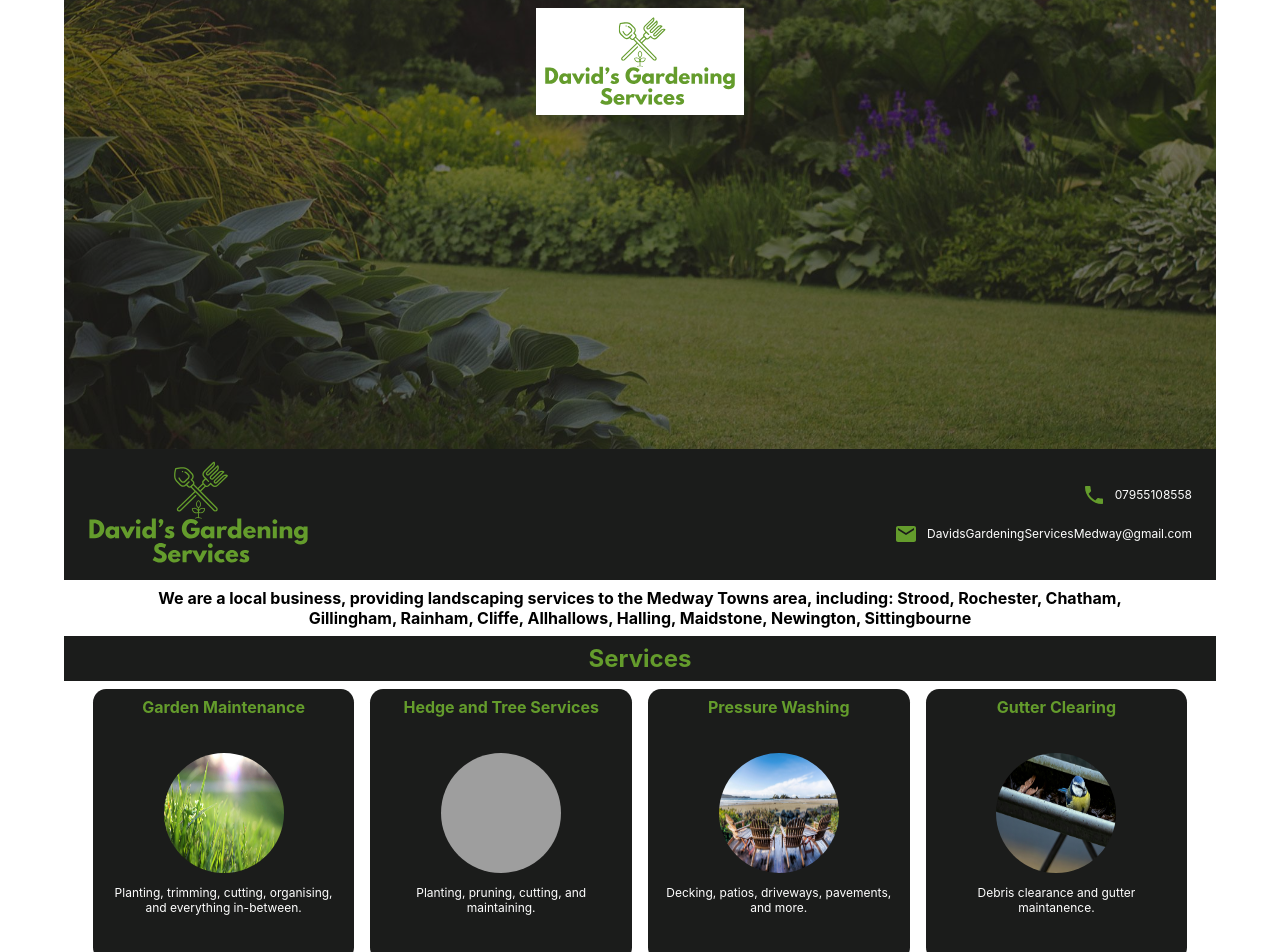
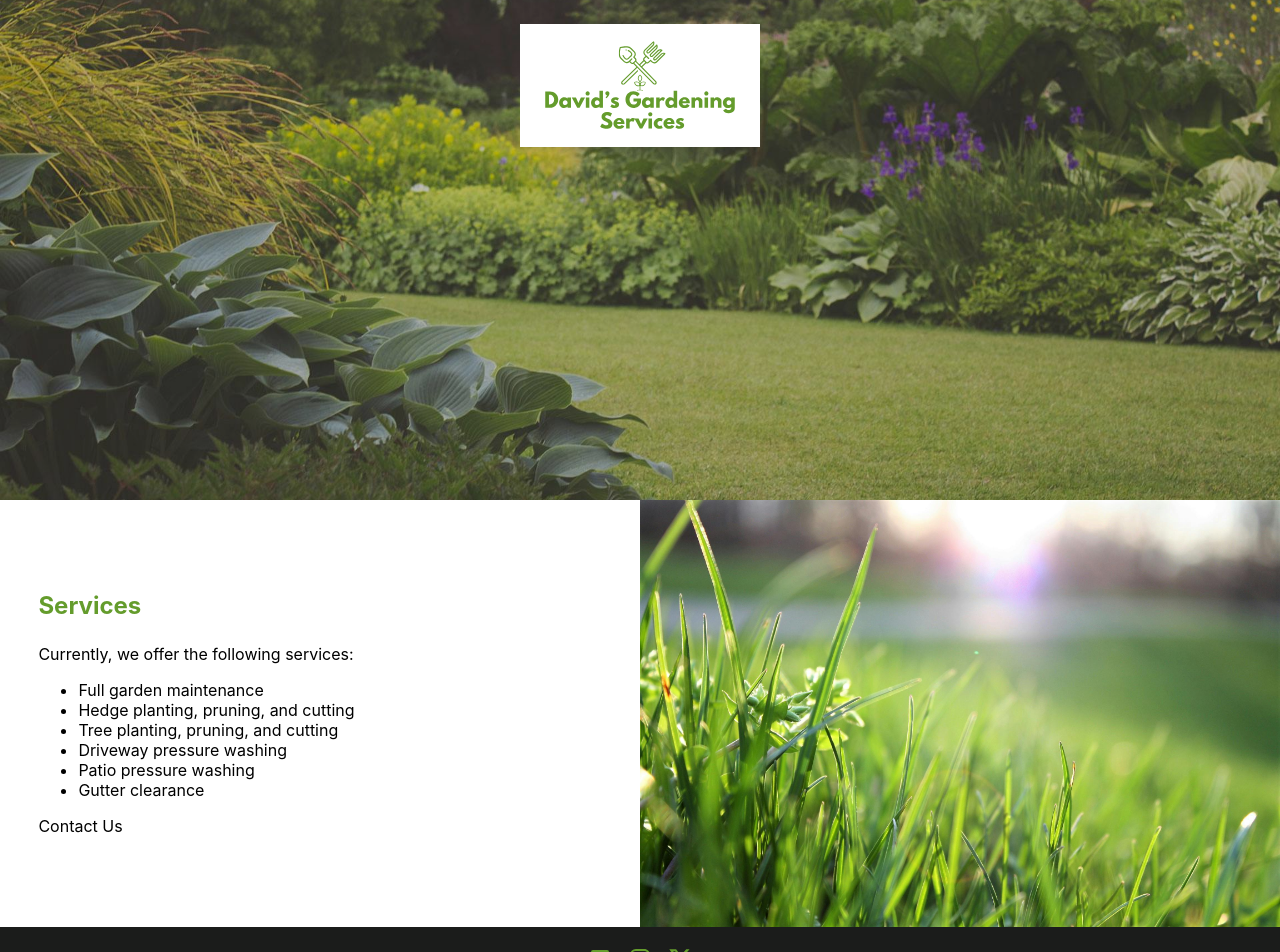
Before and after one commit to davidsgardeningservices/davidsgardeningservices.github.io, a React (Create React App) app: page / in a window 1280 px wide. Shown: the top 952 px of the page. Built offline with nearby package versions, Linux system fonts and the light colour scheme; grey boxes are pictures that could not be loaded.

Commit message:
full width services

```diff
--- a/src/App.css
+++ b/src/App.css
@@ -1,9 +1,3 @@
-#homepage {
-    margin: 0 auto;
-    min-width: 375px;
-    max-width: 1500px;
-}
-
 #container {
     text-align: center;
     width: 100%;
@@ -38,7 +32,7 @@ h3 {
     color: #649c2c;
     padding-top: 1vmin;
     padding-bottom: 1vmin;
-    background-color: #1b1c1b;
     margin-top: 1vmin;
     margin-bottom: 1vmin;
+    font-weight: bold;
   }
--- a/src/App.tsx
+++ b/src/App.tsx
@@ -13,18 +13,10 @@ import ImageHeader from './homepage/ImageHeader';
 
 function App() {
   return (
-    <div id='homepage'>
-      <Container id="container">
+    <div>
+      <Container id="container" maxWidth={false} disableGutters>
         <ImageHeader />
-        <NavBar />
-        <div id='homepage-location'>
-          <Location />
-        </div>
-        <h3>Services</h3>
         <Services />
-        <div id='homepage-testimonial'>
-          <Testimonials />
-        </div>
         <div id='homepage-footer'>
           <Footer />
         </div>
--- a/src/homepage/Footer.css
+++ b/src/homepage/Footer.css
@@ -3,15 +3,9 @@
     background-color: #1b1c1b;
 }
 
-#logo {
+#social-media {
     padding-top: 1%;
     padding-bottom: 1%;
-    width: 25%;
-    margin: auto;
-}
-
-#social-media {
-    padding-top: 1%;
     width: 100;
     margin: auto;
 }
--- a/src/homepage/Footer.tsx
+++ b/src/homepage/Footer.tsx
@@ -1,5 +1,4 @@
 import './Footer.css'
-import logo from '../images/Davids-Gardening-Logo.svg'
 import IconButton from '@mui/material/IconButton';
 import { Facebook, Instagram, X } from '@mui/icons-material';
 
@@ -18,9 +17,6 @@ export default function Footer() {
                         <X color='success' style={{ color: '#649c2c' }} />
                     </IconButton>
                 </div>
-                <div id='logo'>
-                    <img src={logo} alt="" />
-                </div>
                 <div id='copyright'>
                     &copy; Dr J. Guscott 2024
                 </div>
--- a/src/homepage/ImageHeader.css
+++ b/src/homepage/ImageHeader.css
@@ -1,5 +1,5 @@
 .image-header-background {
-    background: black;
+    background: #1b1c1b;
     overflow: hidden;
 }
 
@@ -8,21 +8,21 @@
     width: 100%;
     object-fit: cover;
     aspect-ratio: 2.5 / 1;
-    opacity: 0.5;
+    opacity: 0.8;
     margin: -8px;
 }
 
 .image-header-logo {
     position: absolute;
-    margin-top: 1vmin;
+    margin-top: 3vmin;
     top: 0;
     left: 0;
     right: 0;
     margin-inline: auto;
     width: 15%;
-    padding-top: 1vmin;
-    padding-bottom: 1vmin;
-    padding-left: 1vmin;
-    padding-right: 1vmin;
+    padding-top: 2vmin;
+    padding-bottom: 2vmin;
+    padding-left: 3vmin;
+    padding-right: 3vmin;
     background-color: white;
 }
--- a/src/homepage/Services.css
+++ b/src/homepage/Services.css
@@ -1,46 +1,22 @@
-#homepage-services {
-    text-align: center;
+.homepage-services {
     width: 100%;
 }
 
-.service-heading {
-    font-size: 2vmin;
-    font-weight: bold;
-    color: #649c2c;
-    height: 6vmin;
-    margin: auto;
-    padding-top: 1vmin;
-    width: 90%;
+.services-image {
+    display: inline-block;
+    vertical-align: middle;
+    width: 50%;
 }
 
-.service-text {
-    font-size: 1.5vmin;
-    width: 90%;
-    color: white;
-    height: 6vmin;
-    margin: auto;
-    padding-bottom: 1vmin;
+.services-text {
+    margin-left: 3%;
+    display: inline-block;
+    vertical-align: middle;
+    text-align: left;
+    width: 47%;
+    font-size: 2vmin;
 }
 
-.service-card {
-    width: 100%;
-    height: 34vmin;
-    margin: auto;
-    background-color: #1b1c1b;
-    border-radius: 5%;
+ul {
+    padding: 0 0 0 5vmin;
 }
-
-.service-card img {
-    padding-top: 1vmin;
-    padding-bottom: 1vmin;
-    width:  15vmin;
-    height: 15vmin;
-    border-radius: 50%;
-    background-size: cover;
-}
-
-.services {
-    width: 95%;
-    margin-left: auto;
-    margin-right: auto;
-}
--- a/src/homepage/Services.tsx
+++ b/src/homepage/Services.tsx
@@ -1,47 +1,25 @@
 import './Services.css'
 
-import { Grid2 } from '@mui/material';
-
-import hedge from '../images/Hedge.jpg'
 import grass from '../images/Grass.jpg'
-import patio from '../images/Patio.jpg'
-import guttering from '../images/Guttering.jpg'
 
 export default function Services() {
     return (
-        <div id='homepage-services'>
-            <div className='services'>
-                <Grid2 container spacing={2}>
-                    <Grid2 size={3}>
-                        <div className='service-card'>
-                            <p className='service-heading'>Garden Maintenance</p>
-                            <img src={grass} alt="" />
-                            <p className='service-text'>Planting, trimming, cutting, organising, and everything in-between.</p>
-                        </div>
-                    </Grid2>
-                    <Grid2 size={3}>
-                        <div className='service-card'>
-                            <p className='service-heading'>Hedge and Tree Services</p>
-                            <img src={hedge} alt="" />
-                            <p className='service-text'>Planting, pruning, cutting, and maintaining.</p>
-                        </div>
-                    </Grid2>
-                    <Grid2 size={3}>
-                        <div className='service-card'>
-                            <p className='service-heading'>Pressure Washing</p>
-                            <img src={patio} alt="" />
-                            <p className='service-text'>Decking, patios, driveways, pavements, and more.</p>
-                        </div>
-                    </Grid2>
-                    <Grid2 size={3}>
-                        <div className='service-card'>
-                            <p className='service-heading'>Gutter Clearing</p>
-                            <img src={guttering} alt="" />
-                            <p className='service-text'>Debris clearance and gutter maintanence.</p>
-                        </div>
-                    </Grid2>
-                </Grid2>
+        <div className='homepage-services'>
+            <div className='services-text'>
+                <h3>Services</h3>
+                <p>Currently, we offer the following services: </p>
+                <ul>
+                    <li>Full garden maintenance</li>
+                    <li>Hedge planting, pruning, and cutting</li>
+                    <li>Tree planting, pruning, and cutting</li>
+                    <li>Driveway pressure washing </li>
+                    <li>Patio pressure washing</li>
+                    <li>Gutter clearance</li>
+                </ul>
+                <p>Contact Us</p>
             </div>
+            <img className='services-image' src={grass} alt="" />
+
         </div >
     )
 }
```
